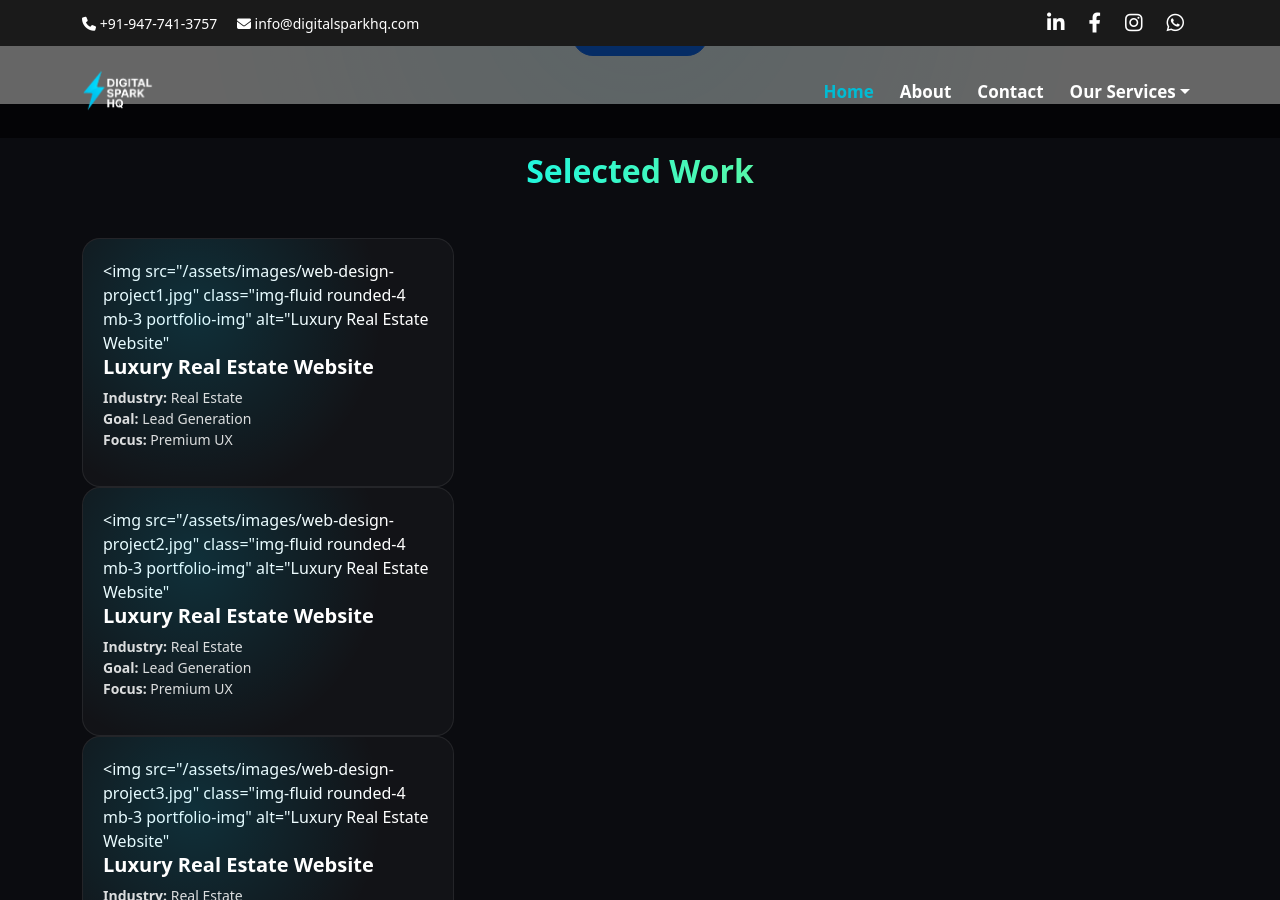
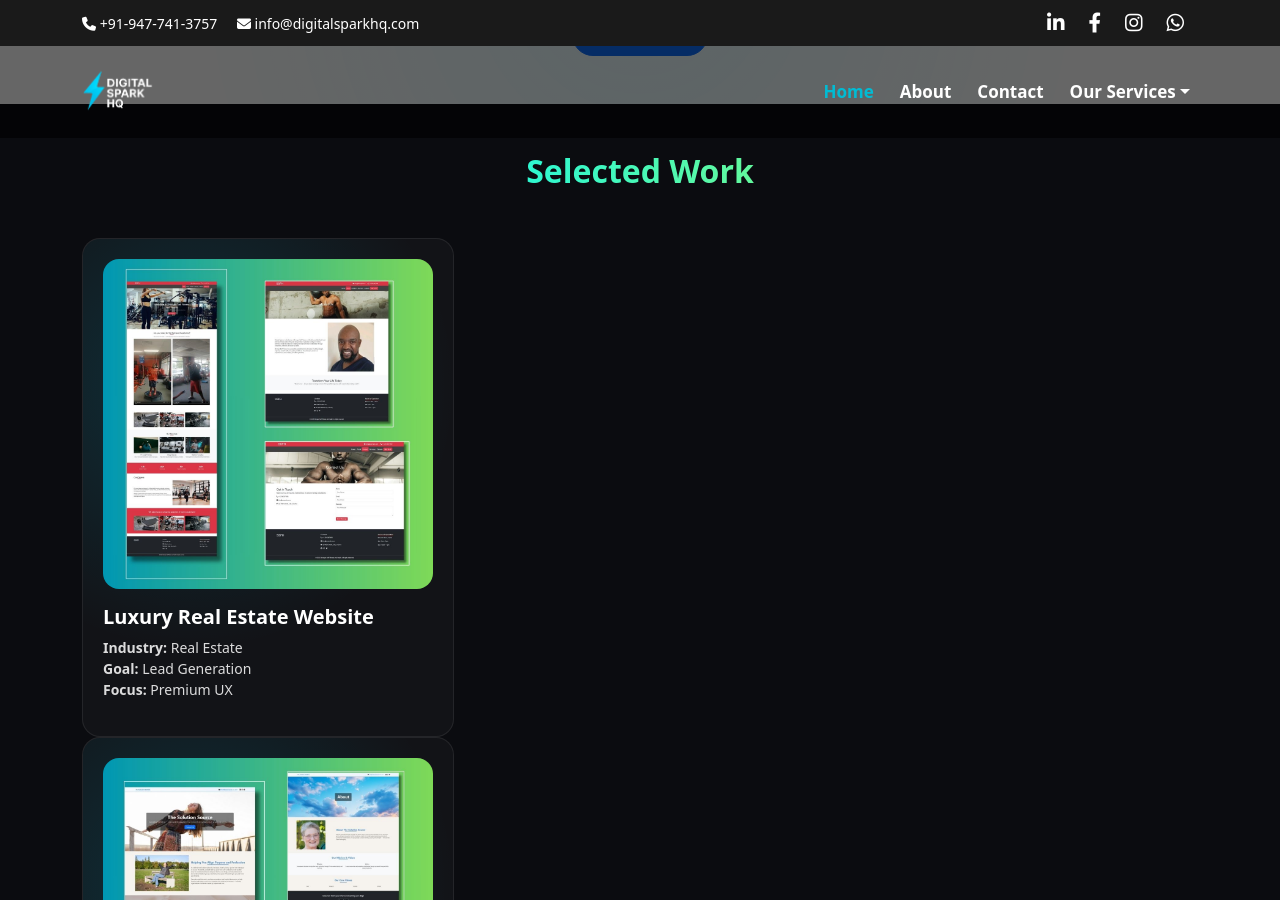
Before and after one commit to Iambiswajit-C/digitalsparkhq, a Jekyll site: the page built from index.md, in a window 1280 px wide and 900 px high, scrolled down 2458 px. Built offline with Jekyll 4.4.1, drawn with Linux system fonts in a browser that asks for light colours.

Commit message:
Update index.md

```diff
--- a/index.md
+++ b/index.md
@@ -141,7 +141,7 @@ description: "Accelerate your brand growth with Digital Spark HQ. We specialize
   </div>
 </section>
 
-<!-- Selected Work -->
+<!-- Selected Work Homepage -->
 <section class="py-5 text-white position-relative">
   <div class="service-dark-bg"></div>
 
@@ -155,7 +155,7 @@ description: "Accelerate your brand growth with Digital Spark HQ. We specialize
 
     <img src="/assets/images/web-design-project1.jpg"
          class="img-fluid rounded-4 mb-3 portfolio-img"
-         alt="Luxury Real Estate Website"
+         alt="Luxury Real Estate Website">
 
     <h5 class="fw-bold">Luxury Real Estate Website</h5>
 
@@ -171,7 +171,7 @@ description: "Accelerate your brand growth with Digital Spark HQ. We specialize
 
     <img src="/assets/images/web-design-project2.jpg"
          class="img-fluid rounded-4 mb-3 portfolio-img"
-         alt="Luxury Real Estate Website"
+         alt="Luxury Real Estate Website">
 
     <h5 class="fw-bold">Luxury Real Estate Website</h5>
 
@@ -187,7 +187,7 @@ description: "Accelerate your brand growth with Digital Spark HQ. We specialize
 
     <img src="/assets/images/web-design-project3.jpg"
          class="img-fluid rounded-4 mb-3 portfolio-img"
-         alt="Luxury Real Estate Website"
+         alt="Luxury Real Estate Website">
 
     <h5 class="fw-bold">Luxury Real Estate Website</h5>
 
```
